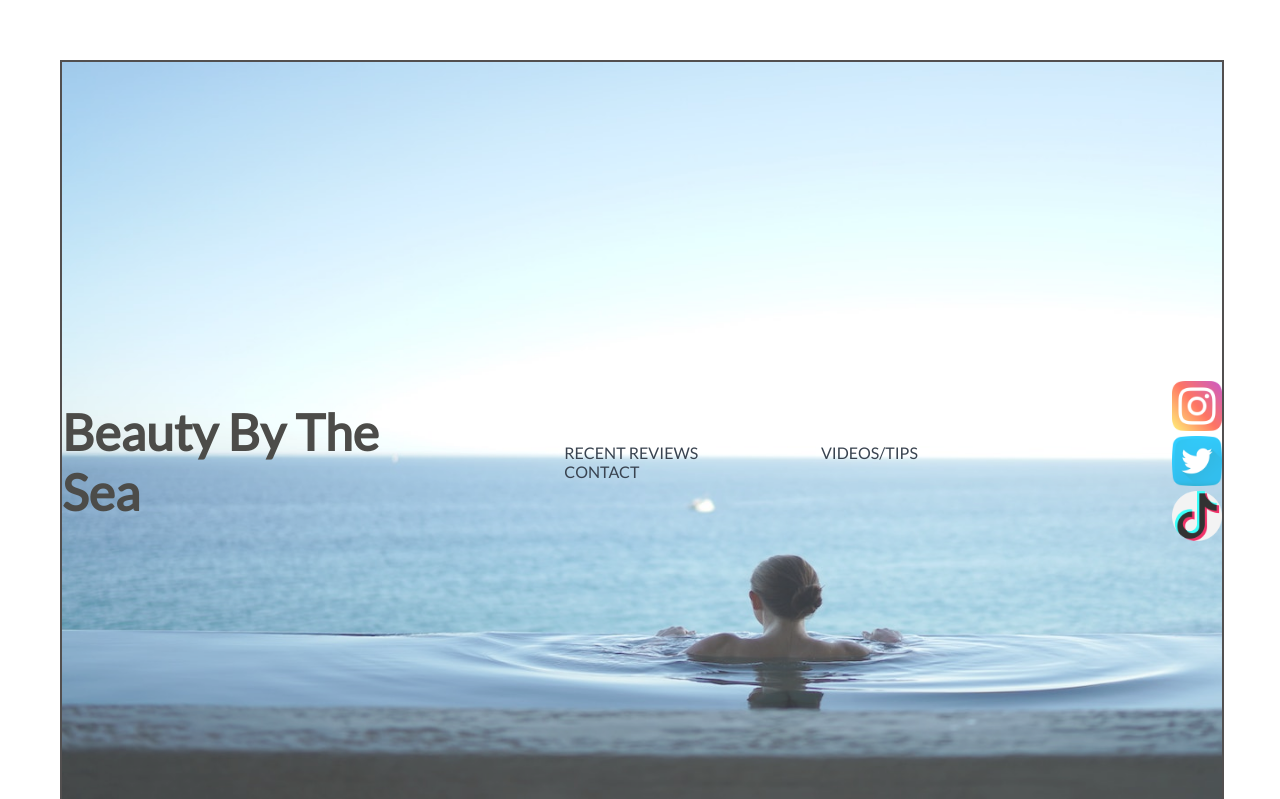
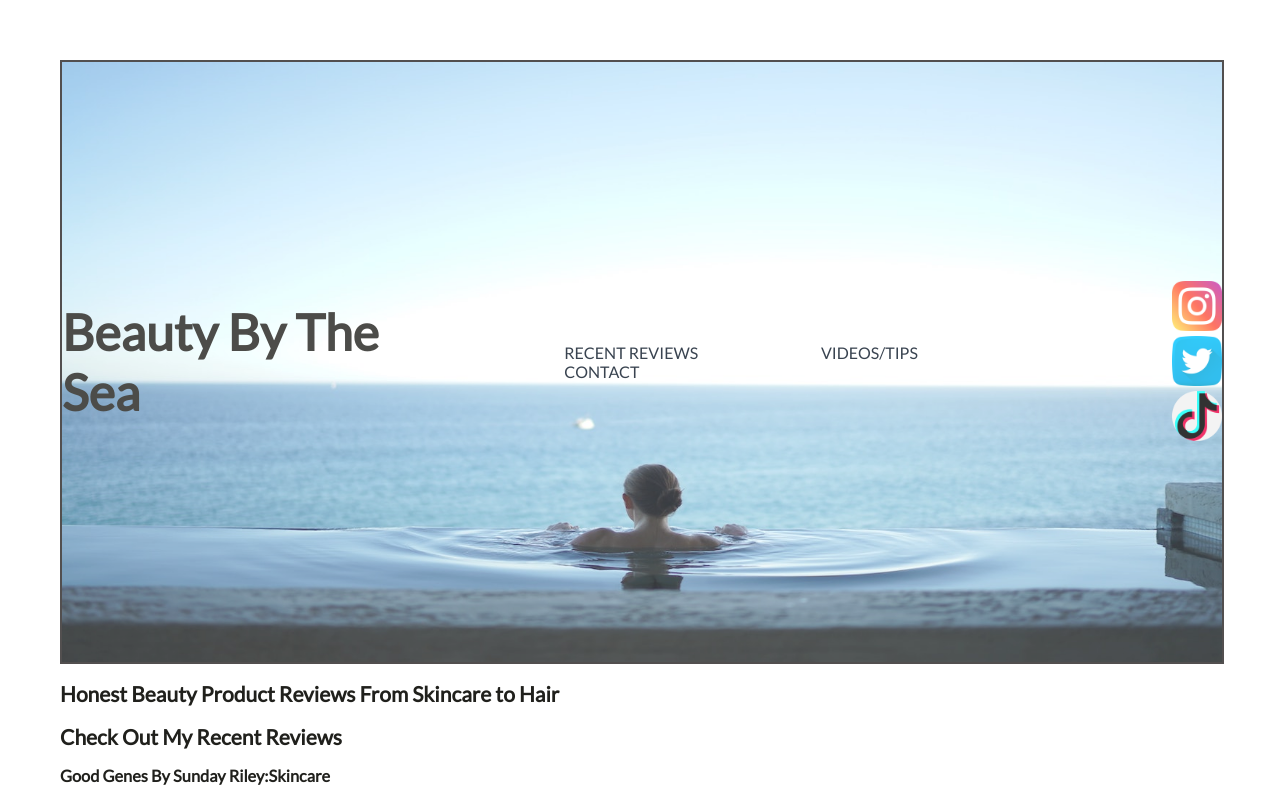
Before and after one commit to melaniegrigg/blog_portfolio, a plain HTML site: page index.html in a window 1280 px wide. Shown: the top 799 px of the page. Drawn offline with Linux system fonts and the light colour scheme.

Commit message:
fix hero img size

```diff
--- a/css/main.css
+++ b/css/main.css
@@ -18,7 +18,7 @@ body {
   align-items: center;
   justify-content: center;
   width: 100%;
-  height: 800px;
+  height: 600px;
   background: url('../img/hero.jpg');
   opacity: 80%;
   background-size: cover;
@@ -48,9 +48,8 @@ nav ul li a {
   grid-template-rows: 30px 30px;
   justify-content: space-evenly;
   grid-gap: 25px;
-  /* padding: 60px 60px 60px 60px; */
-  /* margin: 30px; */
 }
+
 /* Font */
 #title{
   font-size: 50px;
```
